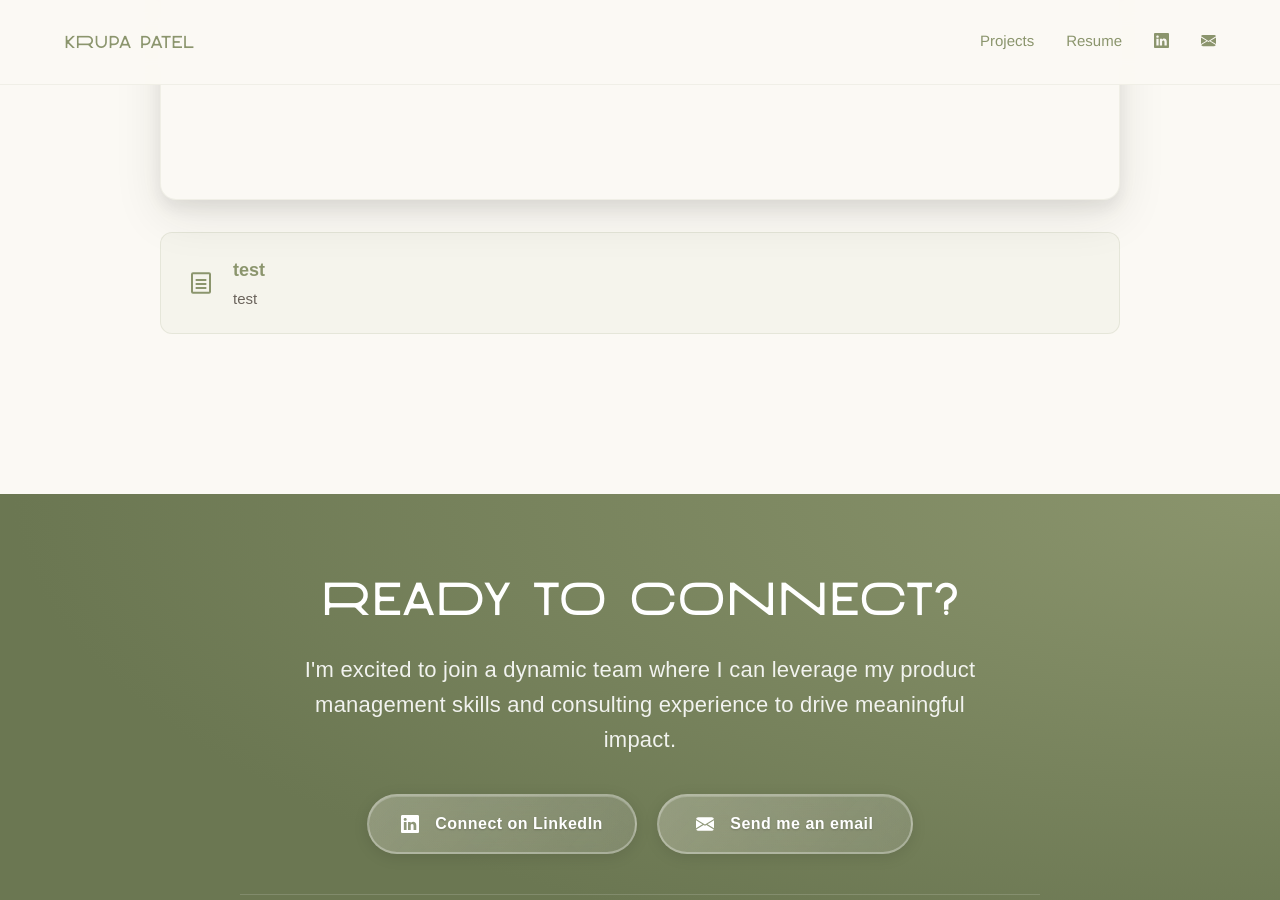
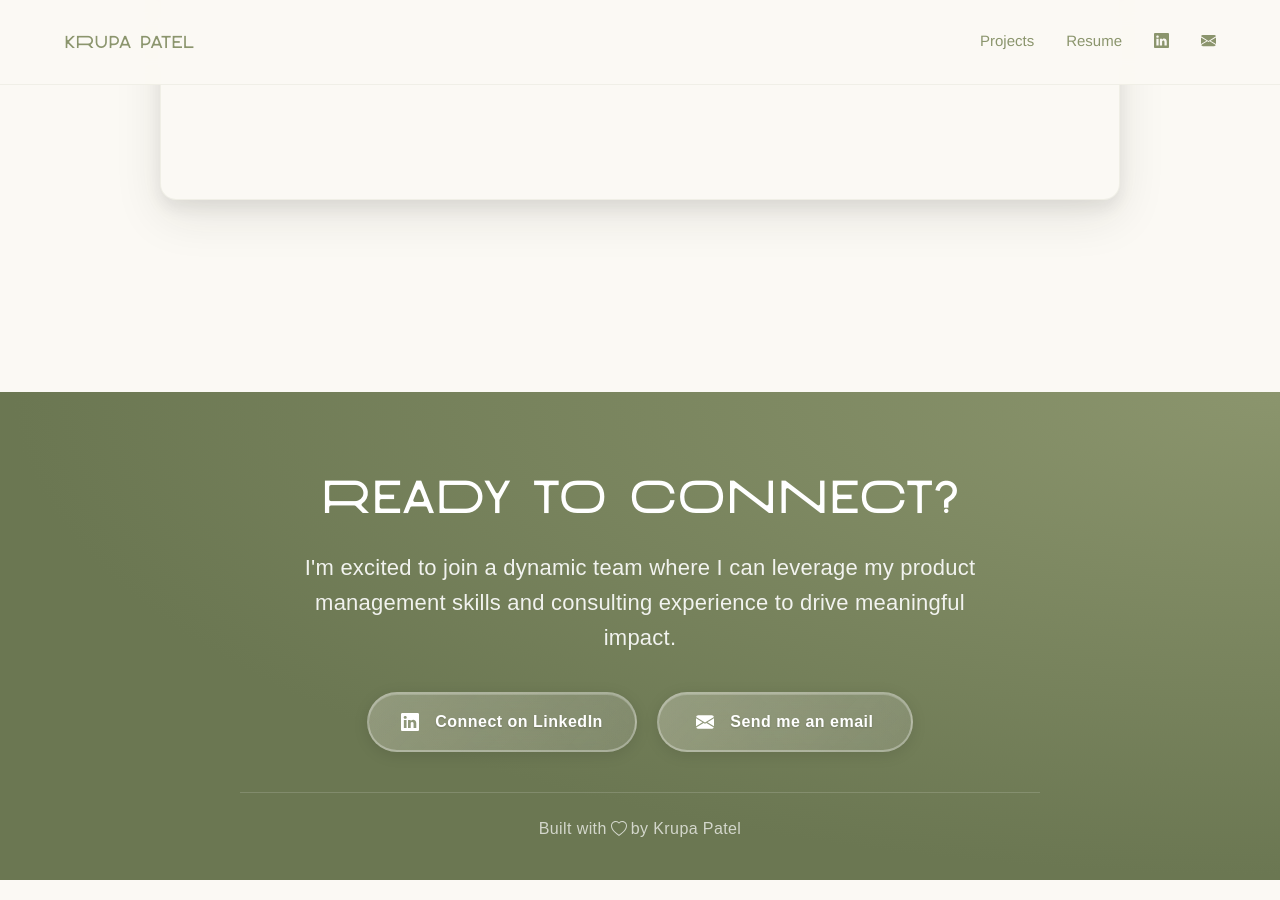
Before and after one commit to krupabpatel/krupa-portfolio, a Jekyll site: the page built from _projects/boyfriend-mode.md, in a window 1280 px wide and 900 px high, scrolled down 874 px. Built offline with Jekyll 4.4.1, drawn with Linux system fonts in a browser that asks for light colours; some web fonts are replaced.

Commit message:
Update Projects "boyfriend-mode" [via-sveltia]

```diff
--- a/_projects/boyfriend-mode.md
+++ b/_projects/boyfriend-mode.md
@@ -8,11 +8,6 @@ role: TODO
 tools:
   - TODO
 media: []
-links:
-  - title: test
-    description: test
-    icon_type: document
-    url: /assets/docs/boyfriend_mode_mvp.pdf
-    external: false
+links: []
 ---
 TODO
```
Also changed, not shown: 1 other file.
